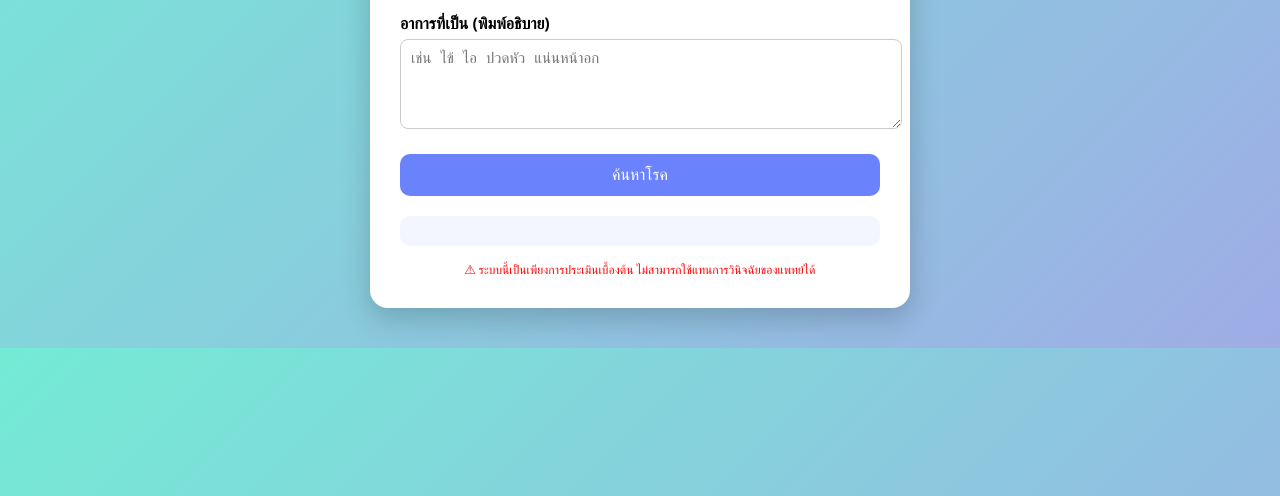
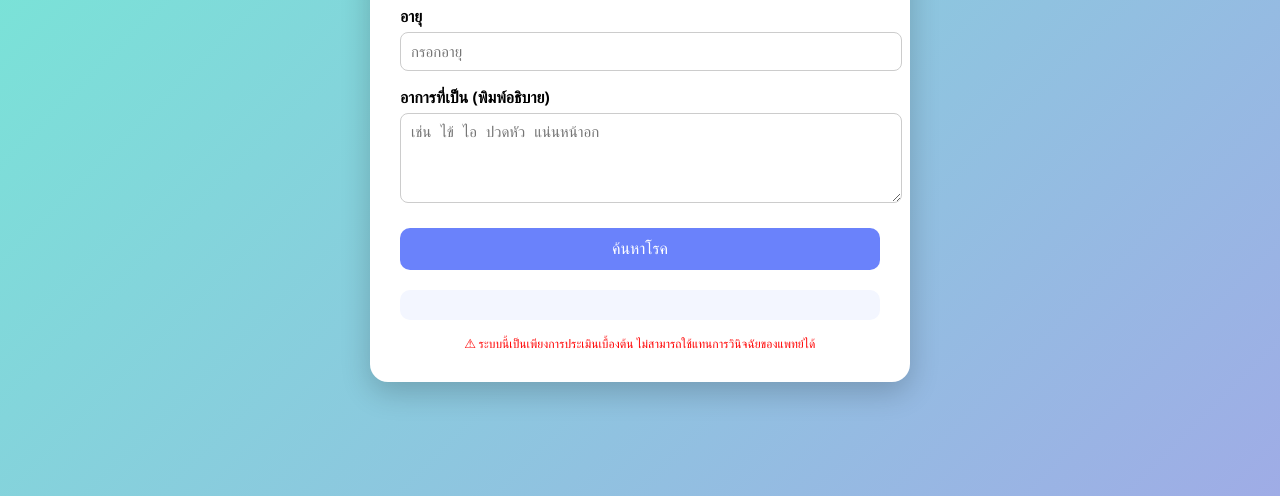
Before and after one commit to phongsakornka-create/Phongsakorn, a plain HTML site: page index.html in a window 1280 px wide. Shown: the part 304-800 px from the top of the page. Drawn offline with Linux system fonts and the light colour scheme.

Commit message:
index.html

```diff
--- a/index.html
+++ b/index.html
@@ -11,20 +11,27 @@
 <style>
 body{
     margin:0;
+    min-height:100vh;
     font-family:"Segoe UI", sans-serif;
     background:linear-gradient(135deg,#74ebd5,#9face6);
+
+    /* ✅ จัดกลางจอ */
+    display:flex;
+    justify-content:center;
+    align-items:center;
 }
+
 
 /* ===== กล่องหลัก ===== */
 .container{
     width:100%;
-    max-width:480px;   /* คอมไม่กว้างเกิน */
-    margin:40px auto;
+    max-width:480px;
     background:#fff;
     padding:30px;
     border-radius:18px;
     box-shadow:0 10px 30px rgba(0,0,0,.2);
 }
+
 
 h1{text-align:center;margin-bottom:5px;}
 .subtitle{text-align:center;color:#666;margin-bottom:20px;}
```
